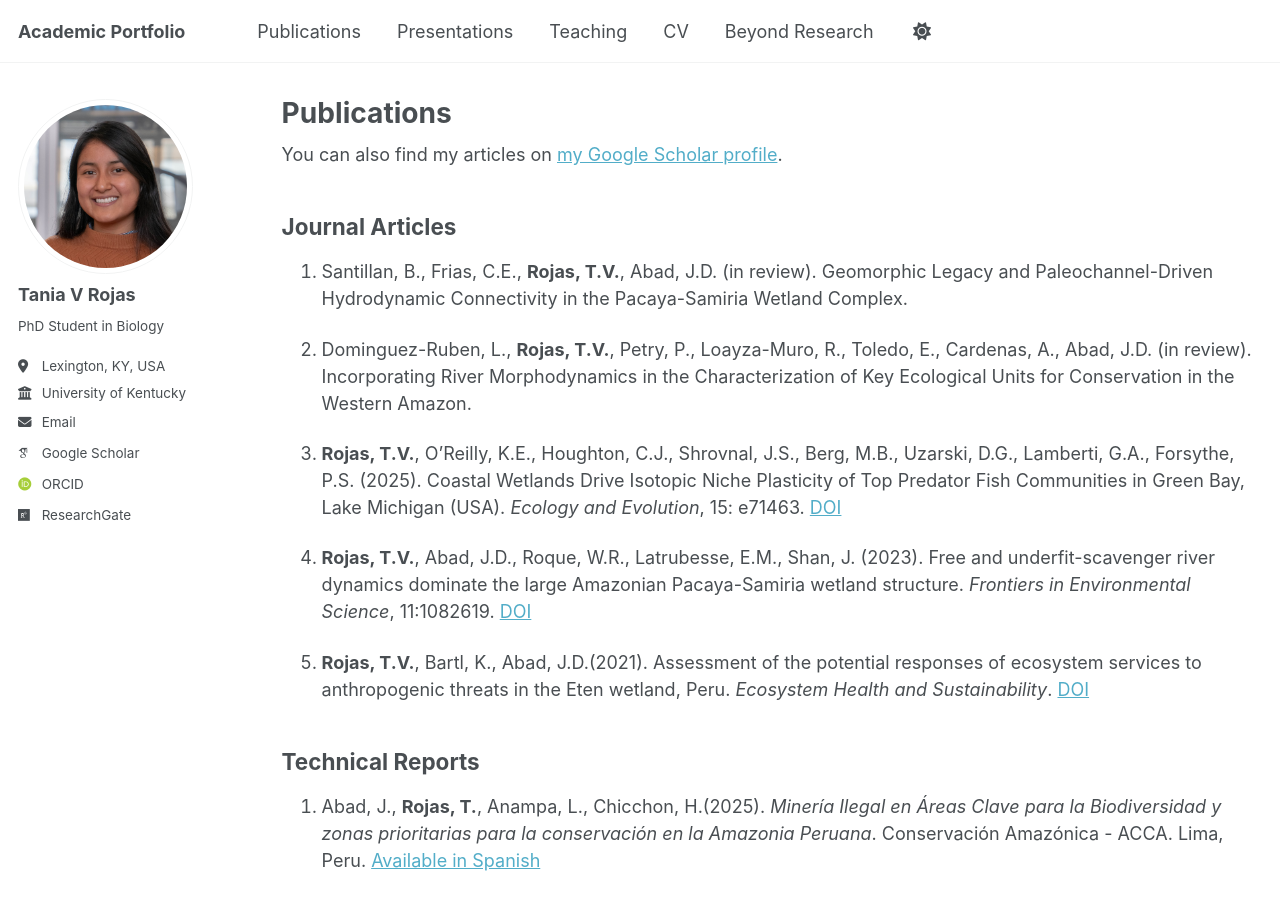
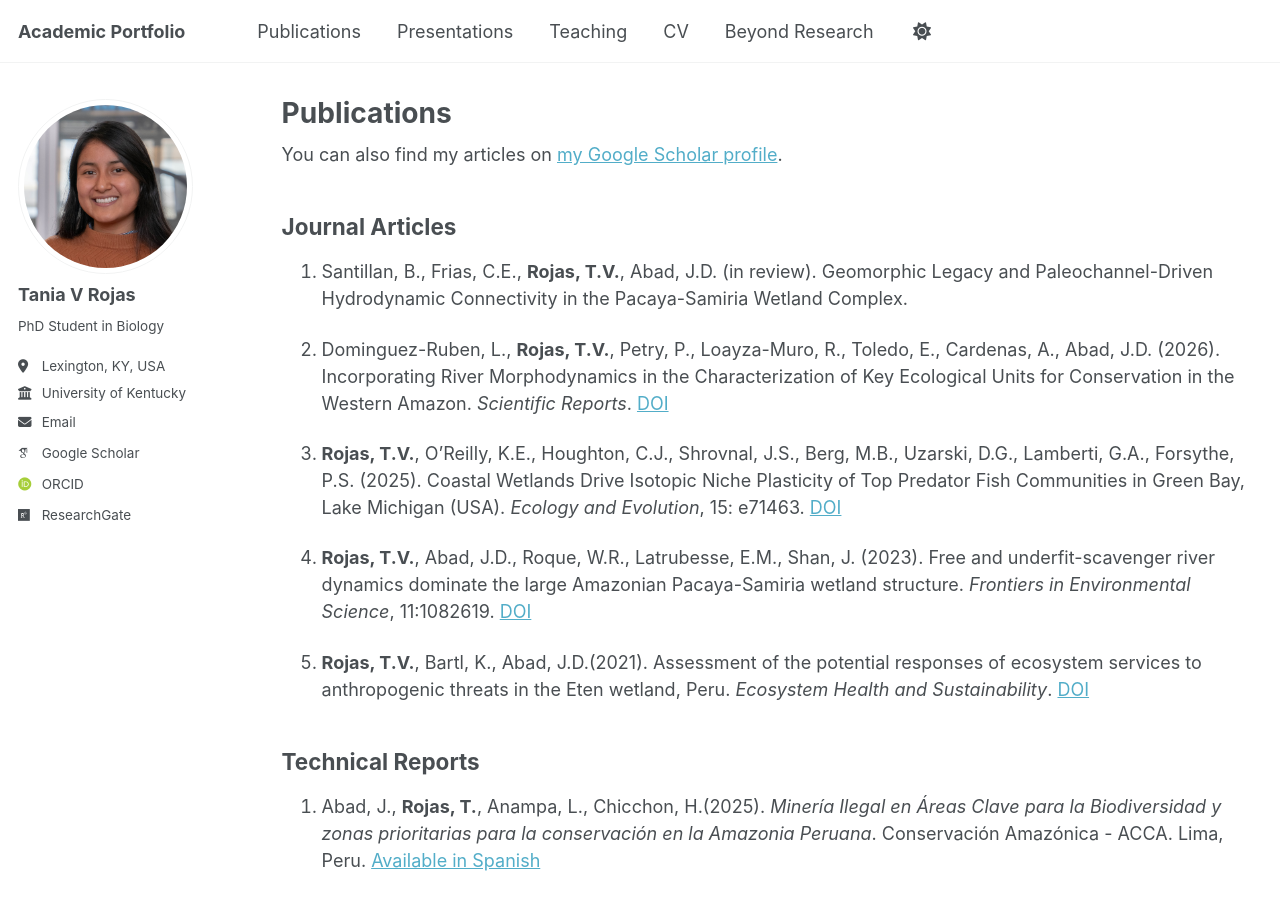
Before and after one commit to taniarojasc/taniarojasc.github.io, a Jekyll site: the page built from _pages/publications.html, in a window 1280 px wide and 900 px high. Built offline with Jekyll 4.4.1, drawn with Linux system fonts in a browser that asks for light colours; some web fonts are replaced; a script that is not in the unit is left out.

Commit message:
Update publications.html

```diff
--- a/_pages/publications.html
+++ b/_pages/publications.html
@@ -18,7 +18,7 @@ author_profile: true
     </li>
 
     <li>
-      <p>Dominguez-Ruben, L., <strong>Rojas, T.V.</strong>, Petry, P., Loayza-Muro, R., Toledo, E., Cardenas, A., Abad, J.D. (in review). Incorporating River Morphodynamics in the Characterization of Key Ecological Units for Conservation in the Western Amazon.</p>
+      <p>Dominguez-Ruben, L., <strong>Rojas, T.V.</strong>, Petry, P., Loayza-Muro, R., Toledo, E., Cardenas, A., Abad, J.D. (2026). Incorporating River Morphodynamics in the Characterization of Key Ecological Units for Conservation in the Western Amazon. <em>Scientific Reports</em>. <a href="https://doi.org/10.1038/s41598-026-36942-z" target="_blank" rel="noopener noreferrer">DOI</a></p>
     </li>
 
     <li>
```
